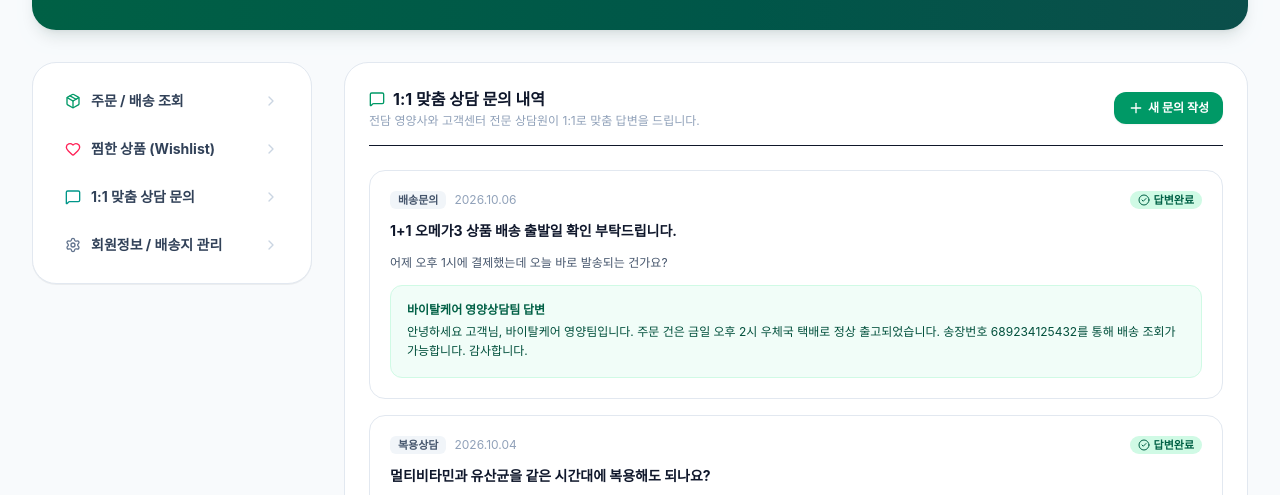
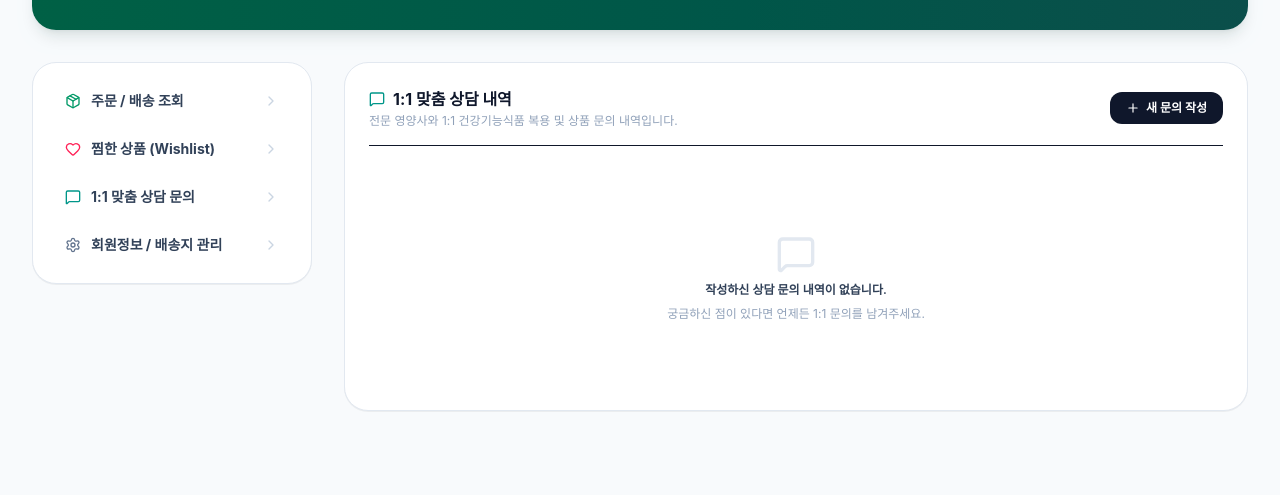
Before and after one commit to lyumongbe70-sys/neng_chi, a Next.js app: page /mypage/qna in a window 1280 px wide. Shown: the part 305-800 px from the top of the page. Built offline with nearby package versions, Linux system fonts and the light colour scheme; a web font is replaced by a local one.

Commit message:
fix: clean dummy mock orders and QnA in mypage to real zero-state

```diff
--- a/app/mypage/qna/page.tsx
+++ b/app/mypage/qna/page.tsx
@@ -1,7 +1,8 @@
 "use client";
 
 import { useState } from "react";
-import { MessageSquare, Plus, CheckCircle2, Clock } from "lucide-react";
+import Link from "next/link";
+import { MessageSquare, Plus, CheckCircle2 } from "lucide-react";
 
 interface QnaItem {
   id: string;
@@ -13,31 +14,8 @@
   answer?: string;
 }
 
-const MOCK_QNA: QnaItem[] = [
-  {
-    id: "q-1",
-    category: "배송문의",
-    title: "1+1 오메가3 상품 배송 출발일 확인 부탁드립니다.",
-    content: "어제 오후 1시에 결제했는데 오늘 바로 발송되는 건가요?",
-    date: "2026.10.06",
-    isAnswered: true,
-    answer:
-      "안녕하세요 고객님, 바이탈케어 영양팀입니다. 주문 건은 금일 오후 2시 우체국 택배로 정상 출고되었습니다. 송장번호 689234125432를 통해 배송 조회가 가능합니다. 감사합니다.",
-  },
-  {
-    id: "q-2",
-    category: "복용상담",
-    title: "멀티비타민과 유산균을 같은 시간대에 복용해도 되나요?",
-    content: "아침 식전에 유산균과 비타민을 한꺼번에 먹어도 무리가 없는지 궁금합니다.",
-    date: "2026.10.04",
-    isAnswered: true,
-    answer:
-      "고객님 반갑습니다. 유산균은 위산의 영향이 적은 아침 공복 미온수와 함께 섭취하시는 것을 권장드리며, 고함량 비타민은 공복 복용 시 일시적인 속 쓰림이 발생할 수 있으므로 아침 식사 직후 섭취하시는 것이 가장 이상적입니다.",
-  },
-];
-
 export default function MypageQnaPage() {
-  const [qnaList, setQnaList] = useState<QnaItem[]>(MOCK_QNA);
+  const [qnaList, setQnaList] = useState<QnaItem[]>([]);
   const [isFormOpen, setIsFormOpen] = useState(false);
   const [category, setCategory] = useState("상품복용");
   const [title, setTitle] = useState("");
@@ -50,7 +28,7 @@
       category,
       title,
       content,
-      date: "2026.10.07",
+      date: new Date().toISOString().slice(0, 10).replace(/-/g, "."),
       isAnswered: false,
     };
     setQnaList([newItem, ...qnaList]);
@@ -65,77 +43,72 @@
       <div className="flex items-center justify-between border-b pb-4">
         <div>
           <h2 className="text-base font-bold text-slate-900 flex items-center gap-2">
-            <MessageSquare className="w-4 h-4 text-emerald-600" />
-            1:1 맞춤 상담 문의 내역
+            <MessageSquare className="w-4 h-4 text-teal-600" />
+            1:1 맞춤 상담 내역
           </h2>
           <p className="text-xs text-slate-400 mt-0.5">
-            전담 영양사와 고객센터 전문 상담원이 1:1로 맞춤 답변을 드립니다.
+            전문 영양사와 1:1 건강기능식품 복용 및 상품 문의 내역입니다.
           </p>
         </div>
 
         <button
           onClick={() => setIsFormOpen(!isFormOpen)}
-          className="px-3.5 py-2 rounded-xl bg-emerald-600 hover:bg-emerald-700 text-white font-bold text-xs flex items-center gap-1 shadow-xs"
+          className="px-4 py-2 rounded-xl bg-slate-900 hover:bg-emerald-600 text-white font-bold text-xs flex items-center gap-1.5 transition-colors cursor-pointer"
         >
-          <Plus className="w-4 h-4" />
+          <Plus className="w-3.5 h-3.5" />
           <span>새 문의 작성</span>
         </button>
       </div>
 
-      {/* 새 문의 작성 폼 */}
       {isFormOpen && (
-        <form onSubmit={handleSubmit} className="p-5 rounded-2xl bg-slate-50 border border-slate-200 space-y-3">
-          <h3 className="text-xs font-bold text-slate-800">1:1 문의 작성</h3>
-          <div className="grid grid-cols-2 gap-3">
+        <form onSubmit={handleSubmit} className="p-5 rounded-2xl bg-slate-50 border border-slate-200 space-y-4 text-xs">
+          <div className="font-bold text-slate-800 text-sm">새로운 문의 작성</div>
           <div>
-              <label className="text-[11px] font-bold text-slate-600 block mb-1">문의 유형</label>
+            <label className="font-bold text-slate-700 block mb-1">문의 유형</label>
             <select
               value={category}
               onChange={(e) => setCategory(e.target.value)}
-                className="w-full p-2 text-xs border border-slate-200 rounded-xl bg-white outline-none"
+              className="w-full p-2.5 border border-slate-200 rounded-xl bg-white outline-none focus:border-emerald-600"
             >
-                <option value="상품복용">영양제 복용법 / 성분 상담</option>
-                <option value="배송문의">배송 / 주문 조회</option>
-                <option value="취소반품">교환 / 반품 / 환불</option>
-                <option value="기타">기타 문의</option>
+              <option value="상품복용">상품 복용법 / 영양 상담</option>
+              <option value="배송문의">배송 / 출고 문의</option>
+              <option value="교환반품">교환 / 반품 / 취소</option>
+              <option value="기타문의">기타 문의</option>
             </select>
           </div>
           <div>
-              <label className="text-[11px] font-bold text-slate-600 block mb-1">문의 제목</label>
+            <label className="font-bold text-slate-700 block mb-1">제목</label>
             <input
               type="text"
               required
               value={title}
               onChange={(e) => setTitle(e.target.value)}
-                placeholder="제목을 입력해주세요"
-                className="w-full p-2 text-xs border border-slate-200 rounded-xl outline-none"
+              placeholder="문의 제목을 입력하세요"
+              className="w-full p-2.5 border border-slate-200 rounded-xl bg-white outline-none focus:border-emerald-600"
             />
           </div>
-          </div>
-
           <div>
-            <label className="text-[11px] font-bold text-slate-600 block mb-1">문의 내용</label>
+            <label className="font-bold text-slate-700 block mb-1">내용</label>
             <textarea
               required
               rows={4}
               value={content}
               onChange={(e) => setContent(e.target.value)}
-              placeholder="구체적인 문의 내용을 작성해주시면 더욱 정확한 안내가 가능합니다."
-              className="w-full p-2 text-xs border border-slate-200 rounded-xl outline-none"
+              placeholder="상세 내용을 입력해 주세요"
+              className="w-full p-2.5 border border-slate-200 rounded-xl bg-white outline-none focus:border-emerald-600 resize-none"
             />
           </div>
-
-          <div className="flex justify-end gap-2">
+          <div className="flex justify-end gap-2 pt-2">
             <button
               type="button"
               onClick={() => setIsFormOpen(false)}
-              className="px-3 py-1.5 rounded-xl border border-slate-200 text-xs font-semibold text-slate-600"
+              className="px-4 py-2 rounded-xl bg-slate-200 text-slate-700 font-bold hover:bg-slate-300"
             >
               취소
             </button>
             <button
               type="submit"
-              className="px-4 py-1.5 rounded-xl bg-emerald-600 text-white font-bold text-xs"
+              className="px-5 py-2 rounded-xl bg-emerald-600 hover:bg-emerald-700 text-white font-bold"
             >
               문의 등록
             </button>
@@ -143,52 +116,28 @@
         </form>
       )}
 
-      {/* 문의 목록 아코디언 */}
+      {qnaList.length === 0 ? (
+        <div className="py-16 text-center text-slate-400 text-xs space-y-2">
+          <MessageSquare className="w-10 h-10 text-slate-200 mx-auto mb-2" />
+          <p className="font-semibold text-slate-700">작성하신 상담 문의 내역이 없습니다.</p>
+          <p className="text-slate-400">궁금하신 점이 있다면 언제든 1:1 문의를 남겨주세요.</p>
+        </div>
+      ) : (
         <div className="space-y-4">
-        {qnaList.map((item) => (
-          <div key={item.id} className="p-5 rounded-2xl border border-slate-200 space-y-3 bg-white">
+          {qnaList.map((q) => (
+            <div key={q.id} className="p-5 rounded-2xl border border-slate-200 bg-white space-y-3">
               <div className="flex items-center justify-between text-xs">
-              <div className="flex items-center gap-2">
-                <span className="font-bold px-2 py-0.5 rounded-md bg-slate-100 text-slate-600 text-[11px]">
-                  {item.category}
+                <span className="font-bold text-emerald-700 bg-emerald-50 px-2 py-0.5 rounded-md">
+                  {q.category}
                 </span>
-                <span className="text-slate-400">{item.date}</span>
+                <span className="text-slate-400">{q.date}</span>
               </div>
-              <span
-                className={`font-bold px-2 py-0.5 rounded-full text-[11px] flex items-center gap-1 ${
-                  item.isAnswered
-                    ? "bg-emerald-100 text-emerald-800"
-                    : "bg-amber-100 text-amber-800"
-                }`}
-              >
-                {item.isAnswered ? (
-                  <>
-                    <CheckCircle2 className="w-3 h-3" />
-                    답변완료
-                  </>
-                ) : (
-                  <>
-                    <Clock className="w-3 h-3" />
-                    답변대기
-                  </>
-                )}
-              </span>
+              <h3 className="font-bold text-slate-900 text-sm">{q.title}</h3>
+              <p className="text-xs text-slate-600">{q.content}</p>
             </div>
-
-            <h4 className="font-bold text-slate-900 text-sm">{item.title}</h4>
-            <p className="text-xs text-slate-600 leading-relaxed">{item.content}</p>
-
-            {item.answer && (
-              <div className="mt-3 p-4 rounded-xl bg-emerald-50/70 border border-emerald-100 text-xs text-emerald-950 space-y-1">
-                <p className="font-bold flex items-center gap-1 text-emerald-800">
-                  <span>바이탈케어 영양상담팀 답변</span>
-                </p>
-                <p className="leading-relaxed whitespace-pre-line text-emerald-900">{item.answer}</p>
+          ))}
         </div>
       )}
     </div>
-        ))}
-      </div>
-    </div>
   );
 }
```
Also changed, not shown: app/mypage/page.tsx (+29 -118 lines). Lines whose indentation alone changed are shown as unchanged.
